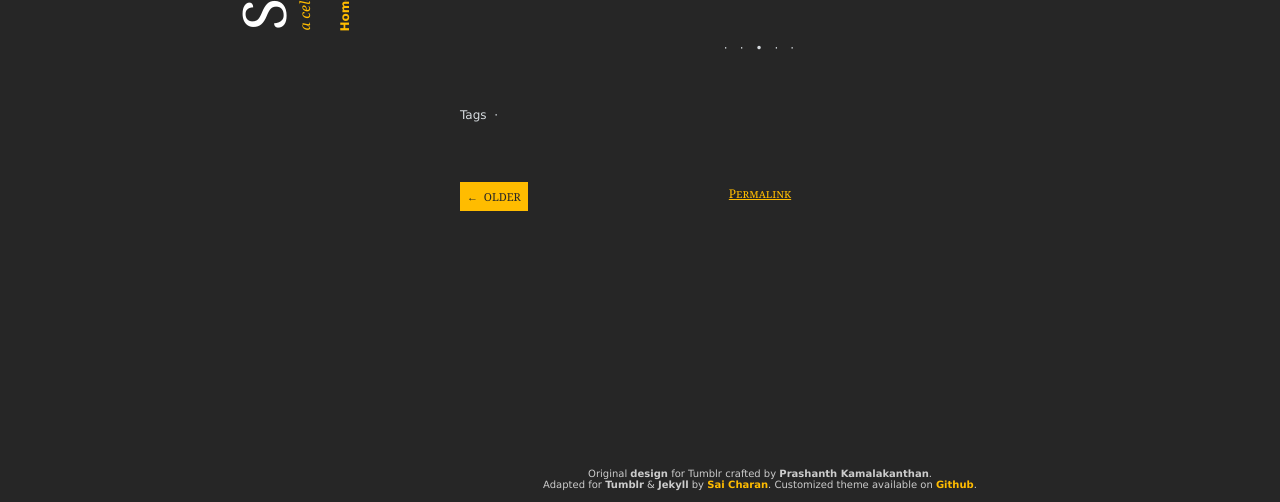
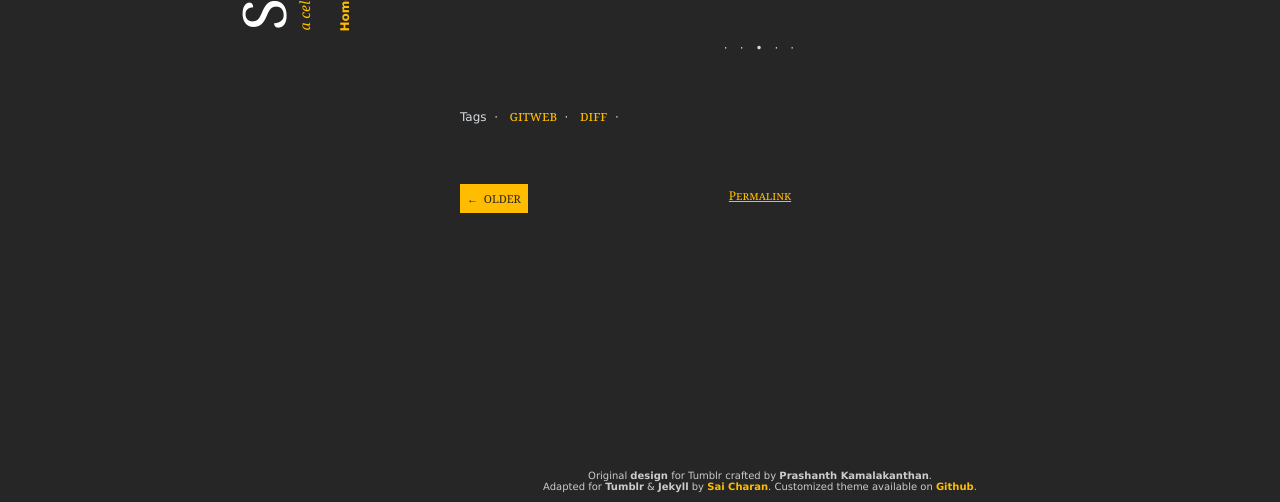
Before and after one commit to arjunasuresh3/scharan.github.com, a Jekyll site: the page built from _posts/2011-10-09-gitweb-with-sidebyside-diff.markdown, in a window 1280 px wide. Shown: the part 420-922 px from the top of the page. Built offline with Jekyll 4.4.1, drawn with Linux system fonts in a browser that asks for light colours; nearby versions of some CDN libraries; Markdown is read by kramdown in place of the engine named in the settings; comment, search, counter and statistics services are not loaded; a style sheet for code colours, icons or effects is not loaded.

Commit message:
Add tags.

```diff
--- a/_posts/2011-10-09-gitweb-with-sidebyside-diff.markdown
+++ b/_posts/2011-10-09-gitweb-with-sidebyside-diff.markdown
@@ -2,6 +2,8 @@
 layout: post
 title: Gitweb with 'side-by-side' diff
 tags:
+- gitweb
+- diff
 date: 2011-10-09 23:20:40
 ---
 
```
